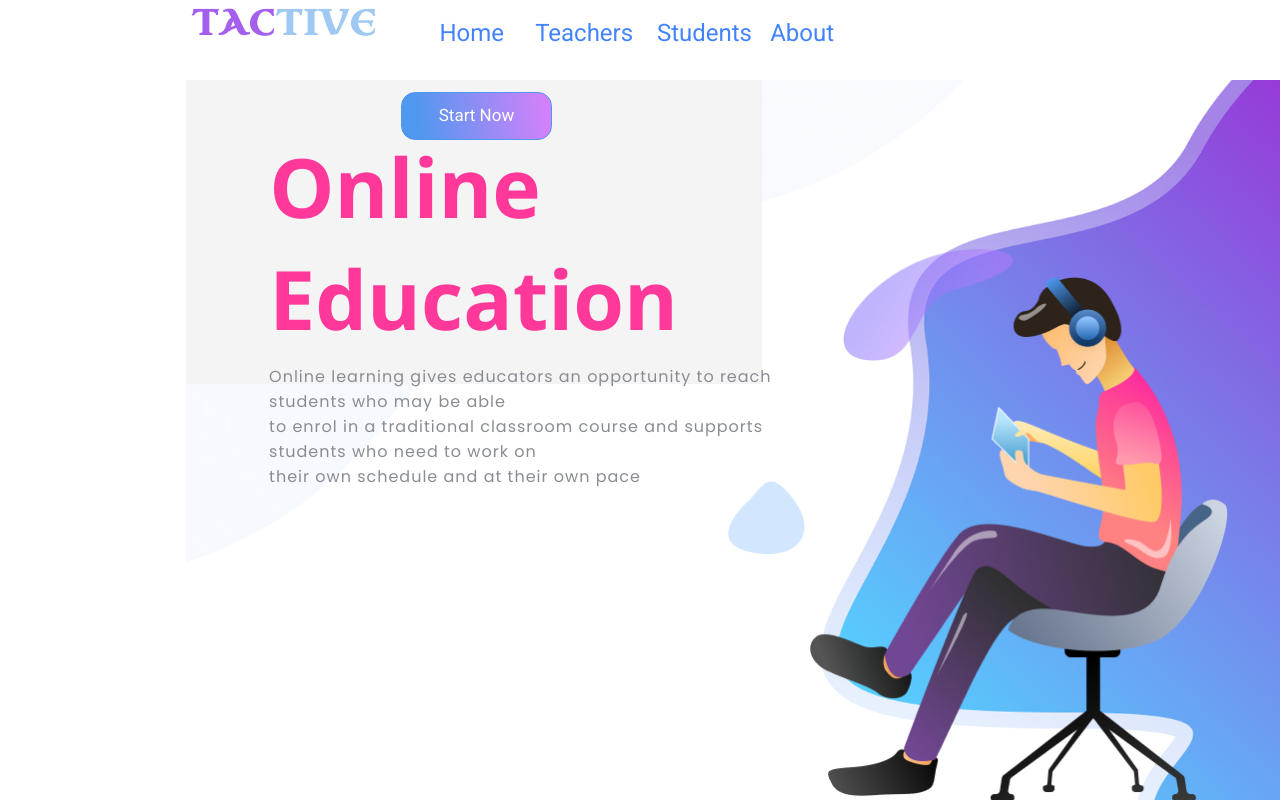
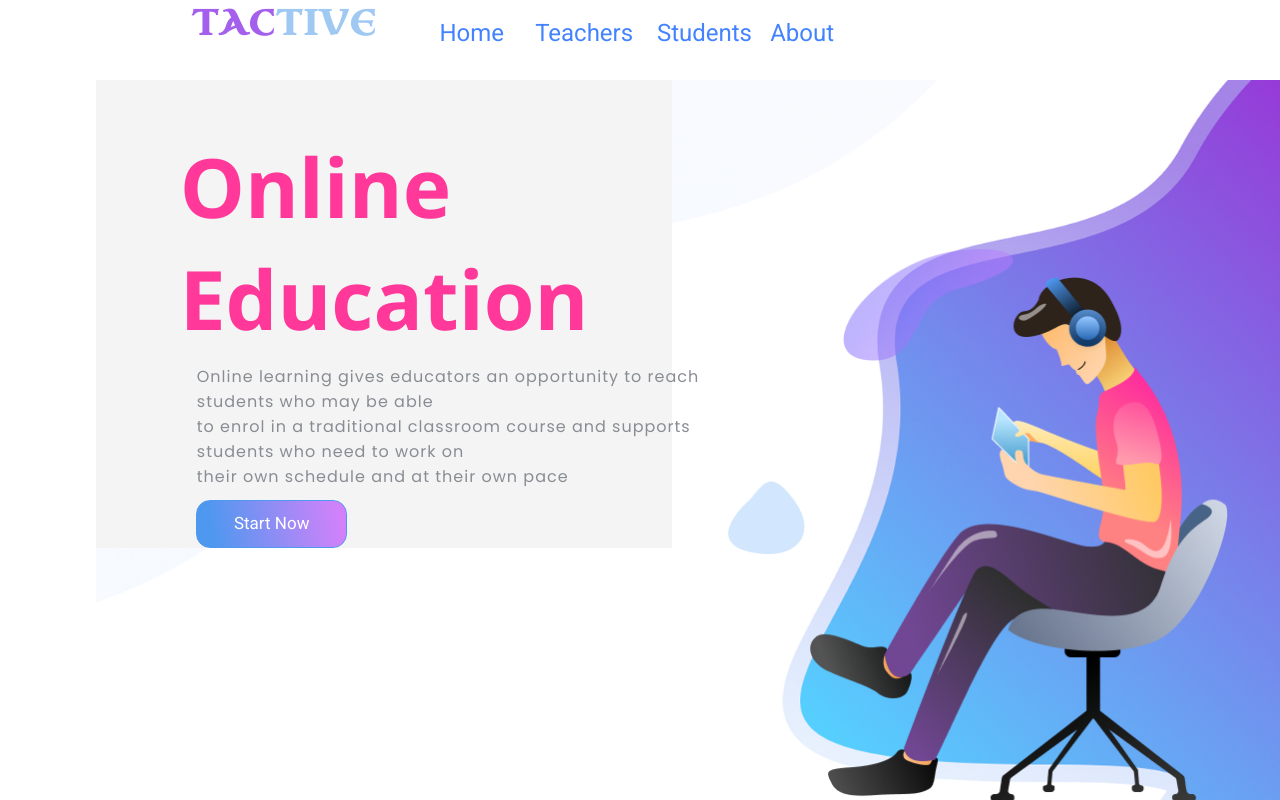
Before and after one commit to diddee/sail-lms, a React (Create React App) app: page / in a window 1280 px wide. Built offline with nearby package versions, Linux system fonts and the light colour scheme.

Commit message:
Firebase Config

```diff
--- a/package.json
+++ b/package.json
@@ -7,11 +7,13 @@
     "@testing-library/react": "^13.4.0",
     "@testing-library/user-event": "^13.5.0",
     "antd": "^4.23.2",
+    "firebase": "^9.16.0",
     "react": "^18.2.0",
     "react-dom": "^18.2.0",
     "react-icons": "^4.4.0",
     "react-router-dom": "^6.4.1",
     "react-scripts": "5.0.1",
+    "react-toastify": "^9.1.1",
     "web-vitals": "^2.1.4"
   },
   "scripts": {
--- a/src/Components/LandindPage/Home.css
+++ b/src/Components/LandindPage/Home.css
@@ -55,7 +55,7 @@ li{
     background-repeat: no-repeat;
     overflow: hidden;
     margin-top: 10vh;
-    margin-left: -23%;
+    margin-left: -30%;
 }
 
 .hero{
@@ -80,11 +80,11 @@ li{
     font-size: 16px;
     line-height: 150%;
     color: #45494E;
-    margin-left: 1%;
+    margin-left: 7%;
 }
 
 .startbtn{
-    position: absolute;
+    position: relative;
     width: 151px;
     height: 48px;
     background: linear-gradient(79.75deg, #4E98EF 10.79%, #D381FA 95.14%);
@@ -93,54 +93,10 @@ li{
     line-height: 19px;
     border: 1px solid #4E98EF;
     color: white;
-    margin:  2% 0 0 1%;
+    margin:  20% 0 0 -39%;
     cursor: pointer;
 }
 
-.startbtn:before {
-    content: '';
-    background: linear-gradient(45deg, #ff0000, #ff7300, #fffb00, #48ff00, #00ffd5, #002bff, #7a00ff, #ff00c8, #ff0000);
-    position: absolute;
-    top: -2px;
-    left:-2px;
-    background-size: 400%;
-    z-index: -1;
-    filter: blur(5px);
-    width: calc(100% + 4px);
-    height: calc(100% + 4px);
-    animation: glowing 20s linear infinite;
-    opacity: 0;
-    transition: opacity .3s ease-in-out;
-    border-radius: 10px;
-}
-
-
-
-.startbtn:active:after {
-    background: transparent;
-}
-
-.startbtn:hover:before {
-    opacity: 1;
-}
-
-.startbtn:after {
-    z-index: -1;
-    content: '';
-    position: absolute;
-    width: 100%;
-    height: 100%;
-    background: #111;
-    left: 0;
-    top: 0;
-    border-radius: 10px;
-}
-
-@keyframes glowing {
-    0% { background-position: 0 0; }
-    50% { background-position: 400% 0; }
-    100% { background-position: 0 0; }
-}
 .vector{
     position: absolute;
     width: 171.71px;
--- a/src/Components/Login/Login.jsx
+++ b/src/Components/Login/Login.jsx
@@ -5,6 +5,10 @@ import {BiShow} from 'react-icons/bi'
 import {FcGoogle} from 'react-icons/fc'
 import log from '../../assets/log.png'
 import {toast} from 'react-toastify'
+import {auth} from '../../config/firebase'
+import {  signInWithEmailAndPassword } from 'firebase/auth'
+
+
 import './Login.css'
 
 function Login() {
@@ -28,28 +32,28 @@ const onChange = (e)=>{
     [e.target.id]:e.target.value,
   }))
 }
-const onSubmit = async (e)=>{
-  e.preventDefault()
+// const onSubmit = async (e)=>{
+//   e.preventDefault()
 
-  try {
-    const userCredential = await createUserWithEmailAndPassword(
-      auth, email, password
-    )
+//   try {
+//     const userCredential = await createUserWithEmailAndPassword(
+//       auth, email, password
+//     )
 
-    const user= userCredential.user
-    await set(ref(db), {
-      user
-    })
+//     const user= userCredential.user
+//     await set(ref(db), {
+//       user
+//     })
 
 
-    navigate('/login')
-  }
-  catch (error) {
-    console.log(error);
-    toast.error('something went wrong');
-    toast.error(error.message)
-  }
-}
+//     navigate('/login')
+//   }
+//   catch (error) {
+//     console.log(error);
+//     toast.error('something went wrong');
+//     toast.error(error.message)
+//   }
+// }
 
   return (
     <div className='Login'>
@@ -72,7 +76,7 @@ const onSubmit = async (e)=>{
           login for external user
           <div className='line2'></div>
         </div>
-        <form action="POST" onSubmit={onSubmit} >
+        <form action="POST" >
           <label htmlFor="email" className='email-label'>Username or Email</label>
           <input type="email" className="email"
             placeholder='email' id='email'
--- /dev/null
+++ b/src/config/firebase.js
@@ -0,0 +1,37 @@
+// import firebase from 'firebase'
+import { initializeApp } from "firebase/app";
+import { GoogleAuthProvider } from "firebase/auth";
+import { getAuth } from "firebase/auth";
+import { signInWithPopup } from "firebase/auth";
+import {getDatabase} from 'firebase/database'
+
+
+// Firebase Configuration
+
+const firebaseConfig = {
+    apiKey: "AIzaSyCHry9Dg9E_7ADtISPmxmo-WCrK0MScHng",
+    authDomain: "dee-lms.firebaseapp.com",
+    databaseURL: "https://dee-lms.firebaseio.com",
+    projectId: "dee-lms",
+    storageBucket: "dee-lms.appspot.com",
+    messagingSenderId: "378808434682",
+    appId: "1:378808434682:web:4ac56b693a4bb513016e43"
+  };
+
+
+
+  // Initialize Firebase
+    const app = initializeApp(firebaseConfig)
+
+//   firebase.initializeApp(firebaseConfig);
+
+  const auth = getAuth(app)
+  const db = getDatabase(app)
+
+
+
+  export {
+    auth,
+    db
+  }
+//   export default firebase;
```
Also changed, not shown: 1 other file (tests, documents, lock files or other folders).
